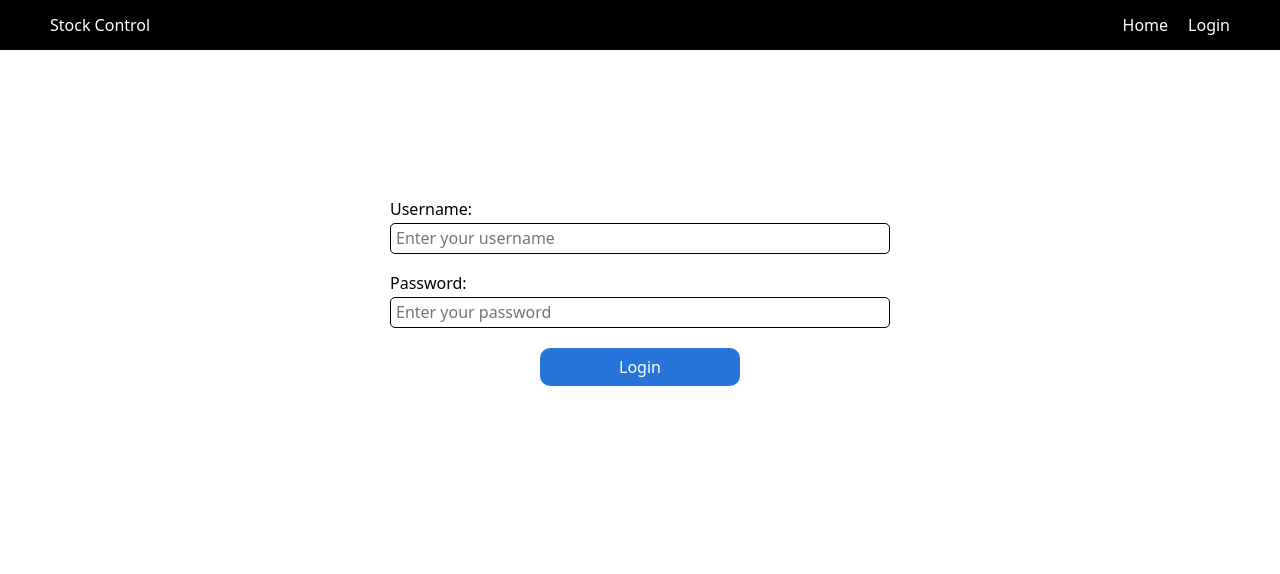
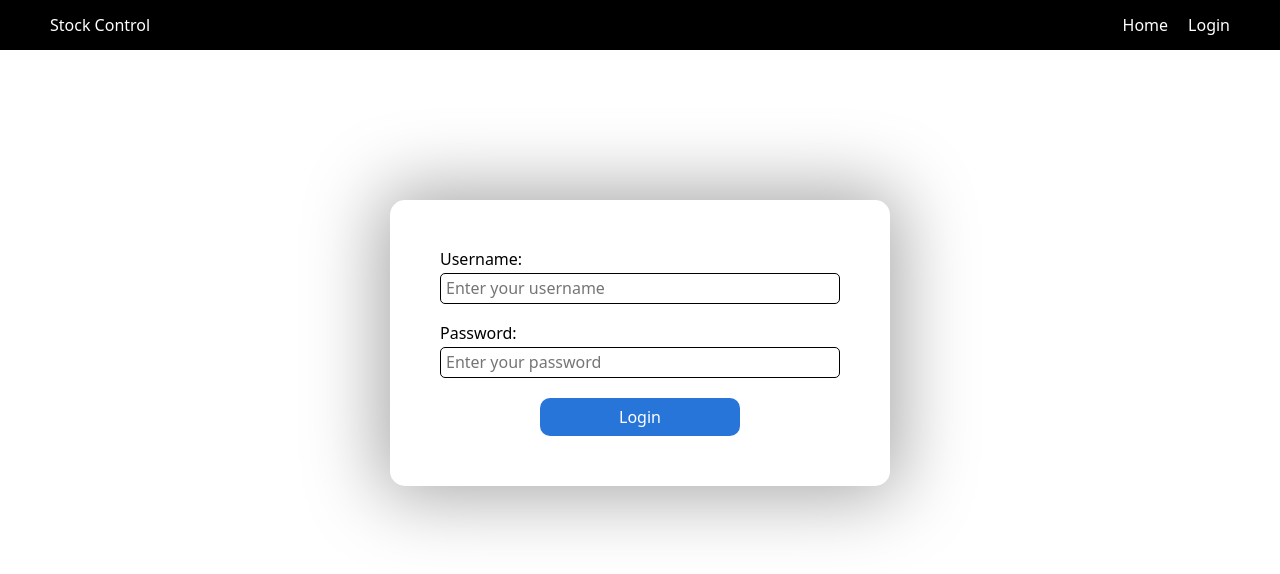
Before and after one commit to igorlyakh/storage_frontend, a React (Vite) app: page /login in a window 1280 px wide. Shown: the top 574 px of the page. Built offline with nearby package versions, Linux system fonts and the light colour scheme.

Commit message:
updated login form

```diff
--- a/src/components/LoginForm/LoginForm.jsx
+++ b/src/components/LoginForm/LoginForm.jsx
@@ -23,6 +23,7 @@ const LoginForm = () => {
   };
 
   return (
+    <div className={styles.form__wrapper}>
       <form
         onSubmit={handleSubmit(data => {
           handler(data);
@@ -62,6 +63,7 @@ const LoginForm = () => {
           Login
         </button>
       </form>
+    </div>
   );
 };
 
--- a/src/components/LoginForm/styles.module.scss
+++ b/src/components/LoginForm/styles.module.scss
@@ -1,10 +1,16 @@
+.form__wrapper {
+  padding-top: 150px;
+}
+
 .form {
-  padding-top: 150px;
   margin: 0 auto;
   display: flex;
   width: 500px;
   flex-direction: column;
   gap: 20px;
+  padding: 50px;
+  border-radius: 15px;
+  box-shadow: 0 0 75px 10px #a8a7a7;
 }
 
 .wrapper {
```
Lines whose indentation alone changed are shown as unchanged.
